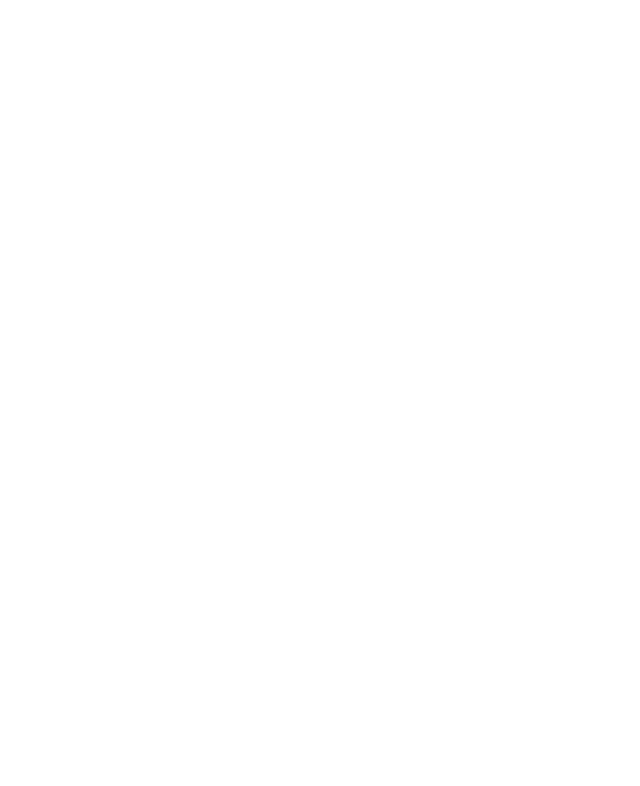
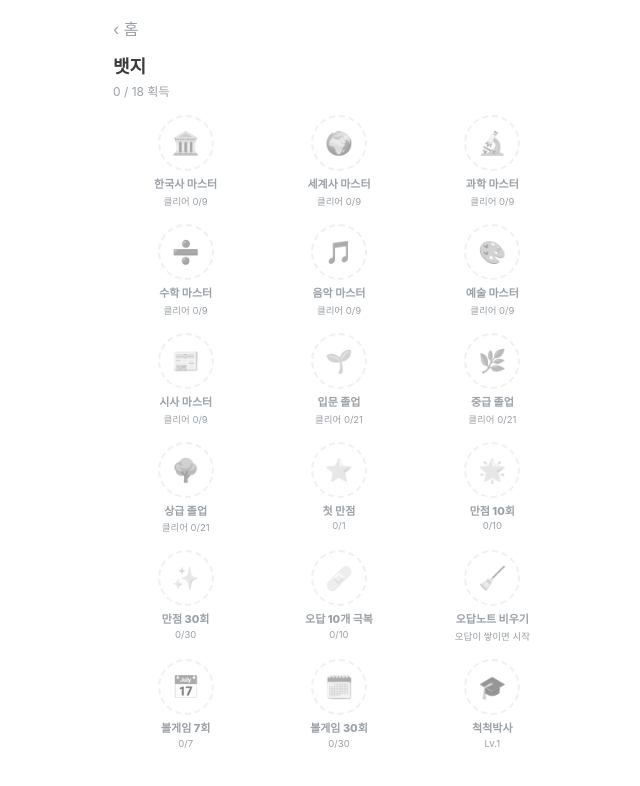
Before and after one commit to 29rzpyjv5j-bit/gichosangsik, a React (Vite) app: page /badges in a window 1280 px wide. Before the commit this address had no page. Shown: the top 786 px of the page, without its empty margins (301-941 px from the left). Built offline with nearby package versions, Linux system fonts and the light colour scheme.

Commit message:
뱃지 화면 추가
18개 그리드, 획득일과 미획득 진행률 표시.

Co-Authored-By: Claude Sonnet 5 <noreply@anthropic.com>

```diff
--- a/src/App.tsx
+++ b/src/App.tsx
@@ -5,6 +5,7 @@ import CategoryDetail from './screens/CategoryDetail';
 import Quiz from './screens/Quiz';
 import Result from './screens/Result';
 import WrongNotes from './screens/WrongNotes';
+import Badges from './screens/Badges';
 
 export default function App() {
   return (
@@ -15,6 +16,7 @@ export default function App() {
       <Route path="/quiz" element={<Quiz />} />
       <Route path="/result" element={<Result />} />
       <Route path="/wrong-notes" element={<WrongNotes />} />
+      <Route path="/badges" element={<Badges />} />
     </Routes>
   );
 }
--- /dev/null
+++ b/src/screens/Badges.tsx
@@ -0,0 +1,51 @@
+import { useNavigate } from 'react-router-dom';
+import { useGame } from '../state/GameProvider';
+import { BADGES } from '../data/badges';
+import { Medal } from '../components/Medal';
+
+export default function Badges() {
+  const { state } = useGame();
+  const navigate = useNavigate();
+  const save = state.save;
+  const earnedAt = new Map(save.badges.map((b) => [b.id, b.earnedAt]));
+
+  return (
+    <div className="screen">
+      <button
+        type="button"
+        className="muted"
+        style={{ background: 'none', border: 'none', padding: 0, marginBottom: 12 }}
+        onClick={() => navigate('/')}
+      >
+        ‹ 홈
+      </button>
+      <h2 style={{ fontSize: 18, margin: '0 0 4px' }}>뱃지</h2>
+      <p className="muted" style={{ fontSize: 12, margin: '0 0 16px' }}>
+        {save.badges.length} / {BADGES.length} 획득
+      </p>
+
+      <div style={{ display: 'grid', gridTemplateColumns: 'repeat(3, 1fr)', gap: '16px 8px' }}>
+        {BADGES.map((badge) => {
+          const day = earnedAt.get(badge.id);
+          const earned = Boolean(day);
+          return (
+            <div key={badge.id} style={{ textAlign: 'center' }}>
+              <Medal emoji={badge.emoji} group={badge.group} earned={earned} size={56} />
+              <div
+                style={{
+                  fontSize: 11, fontWeight: 800, marginTop: 6, lineHeight: 1.35,
+                  color: earned ? 'var(--text)' : 'var(--muted)',
+                }}
+              >
+                {badge.name}
+              </div>
+              <div className="muted" style={{ fontSize: 9.5, marginTop: 2 }}>
+                {earned ? day : badge.progress(save)}
+              </div>
+            </div>
+          );
+        })}
+      </div>
+    </div>
+  );
+}
```
Also changed, not shown: 1 other file (tests, documents, lock files or other folders).
